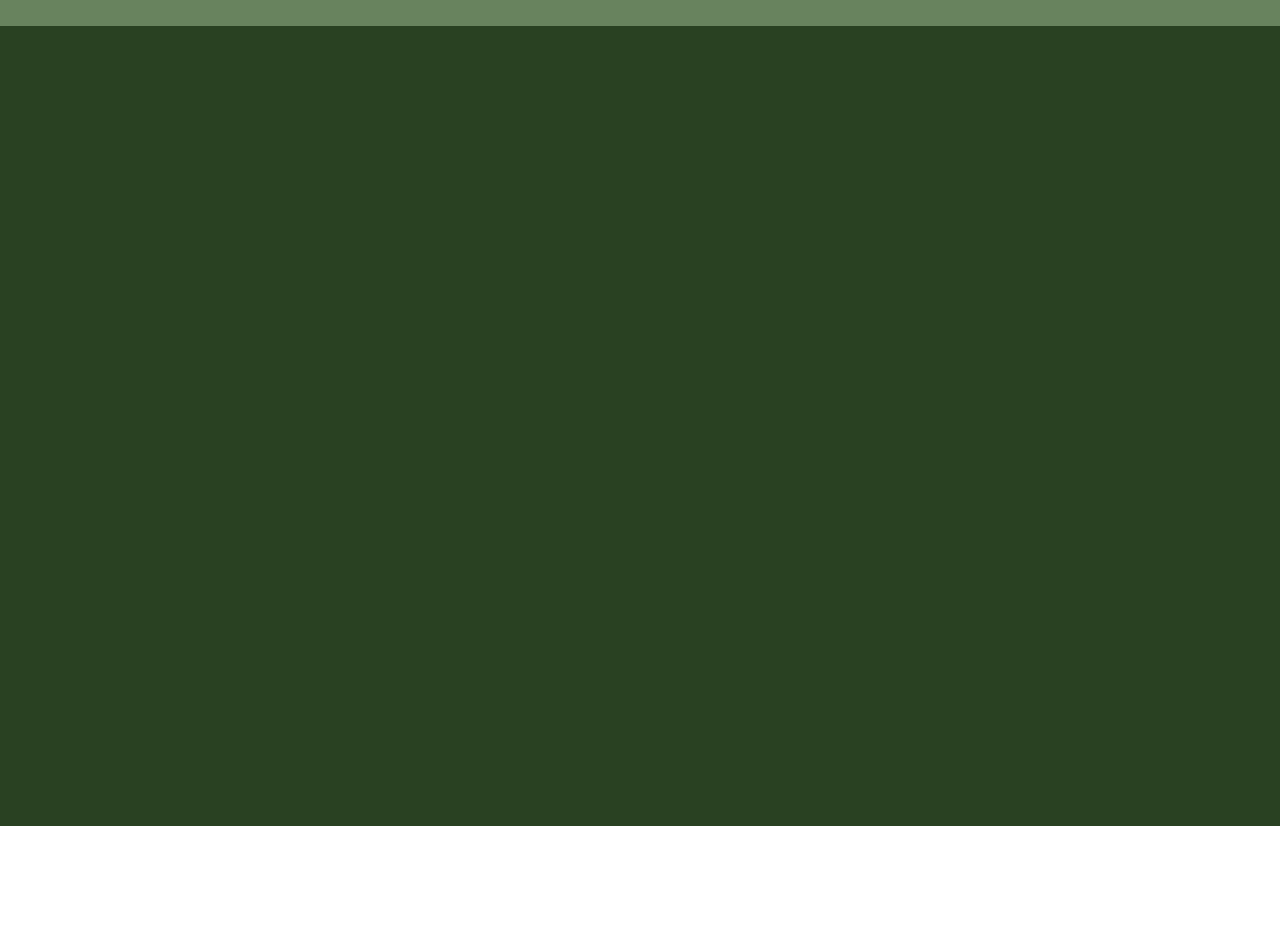
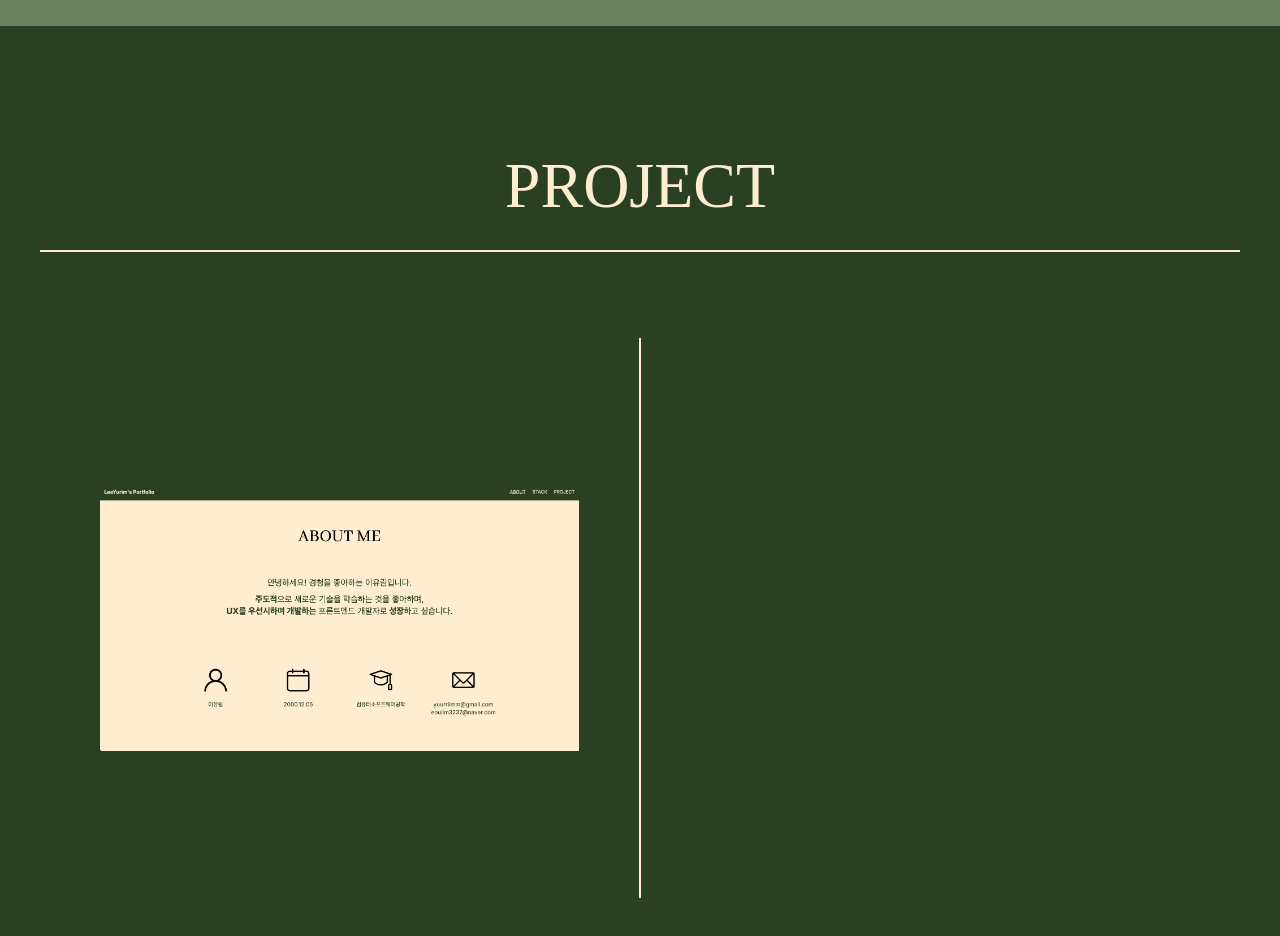
Before and after one commit to yurim1205/yurim_portfolio, a React (Vite) app in the folder yurim-portfolio/: page / in a window 1280 px wide. Shown: the part 3440-4376 px from the top of the page. Before the commit the page ends 4266 px from the top, so only its background shows below. Built offline with nearby package versions, Linux system fonts and the light colour scheme; a web font is replaced by a local one.

Commit message:
feat: 프로젝트 이미지 추가, 파일 분리

```diff
--- a/yurim-portfolio/src/components/project/project.jsx
+++ b/yurim-portfolio/src/components/project/project.jsx
@@ -1,4 +1,5 @@
 import React from "react";
+import projectImg1 from "../../assets/projectImg/ABOUT.png";
 
 const Project = () => {
     return (
@@ -6,8 +7,30 @@ const Project = () => {
             id="project"
             className="w-full min-h-screen py-20 mx-auto flex flex-col justify-start items-center relative bg-main overflow-hidden"
         >
+            <p className="mt-8 text-[96px] sm:text-[64px] text-center font-thin font-abhaya decoration-[2px] text-[#FFEDD2]">
+                PROJECT
+            </p>
 
+            <div className="mt-4 w-[1200px] h-[2px] bg-text">
+            </div>
 
+            <div className="mt-4 w-[1200px] h-[700px] flex items-center justify-center">
+                {/* 프로젝트 대표 이미지 */}
+                <div className="w-1/2 h-full flex items-center justify-center">
+                    <div className="w-[80%] h-[80%] rounded-lg flex items-center justify-center overflow-hidden">
+                        <img
+                            src={projectImg1} className="w-full h-full object-contain"
+                        />
+                    </div>
+                </div>
+
+                {/* 가운데 선 */}
+                <div className="w-[2px] h-[80%] bg-[#FFEDD2]"></div>
+
+                <div className="w-1/2 h-full flex flex-col justify-center px-4">
+
+                </div>
+            </div>
         </section>
     );
 };
```
Also changed, not shown: yurim-portfolio/src/components/project/projectData.jsx (added, +20 -0 lines), yurim-portfolio/src/components/project/projectItem.jsx (added, +7 -0 lines), yurim-portfolio/src/assets/projectImg/ABOUT.png (added), yurim-portfolio/src/styles/font.css (deleted).
